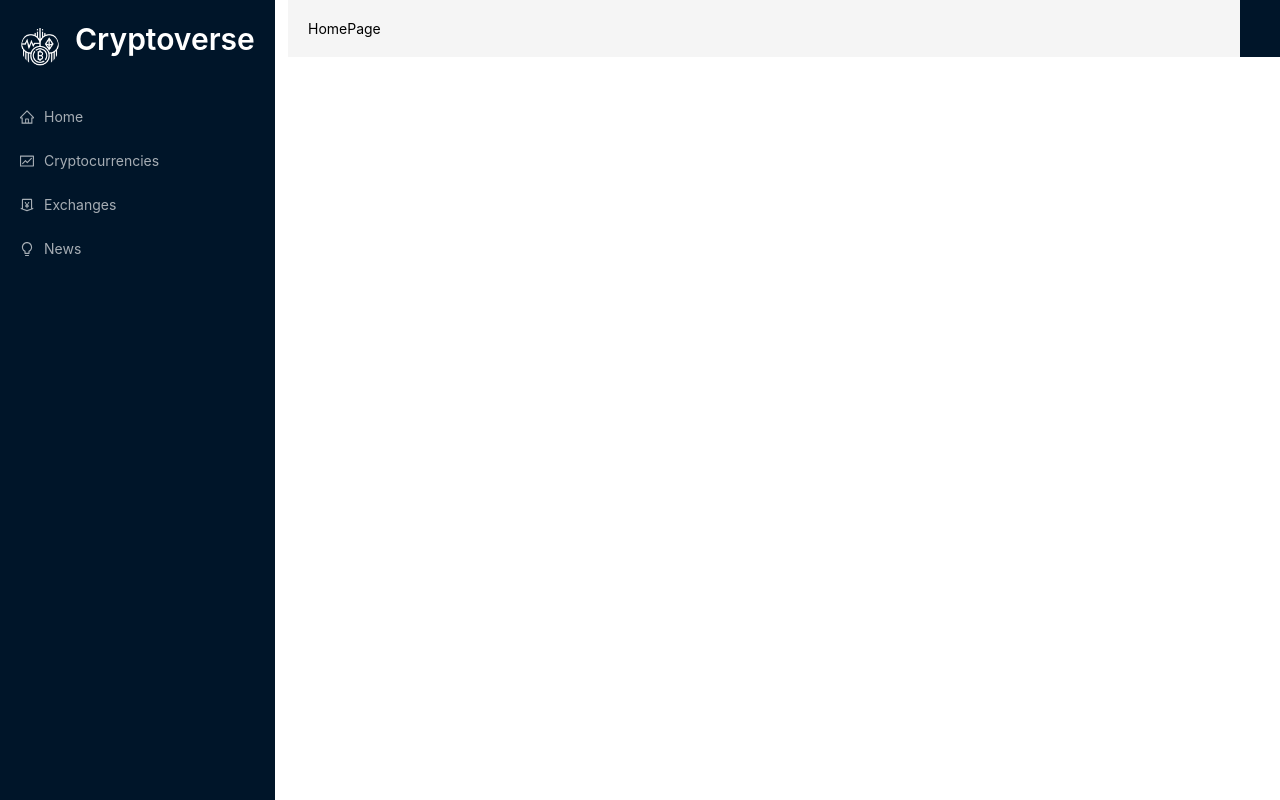
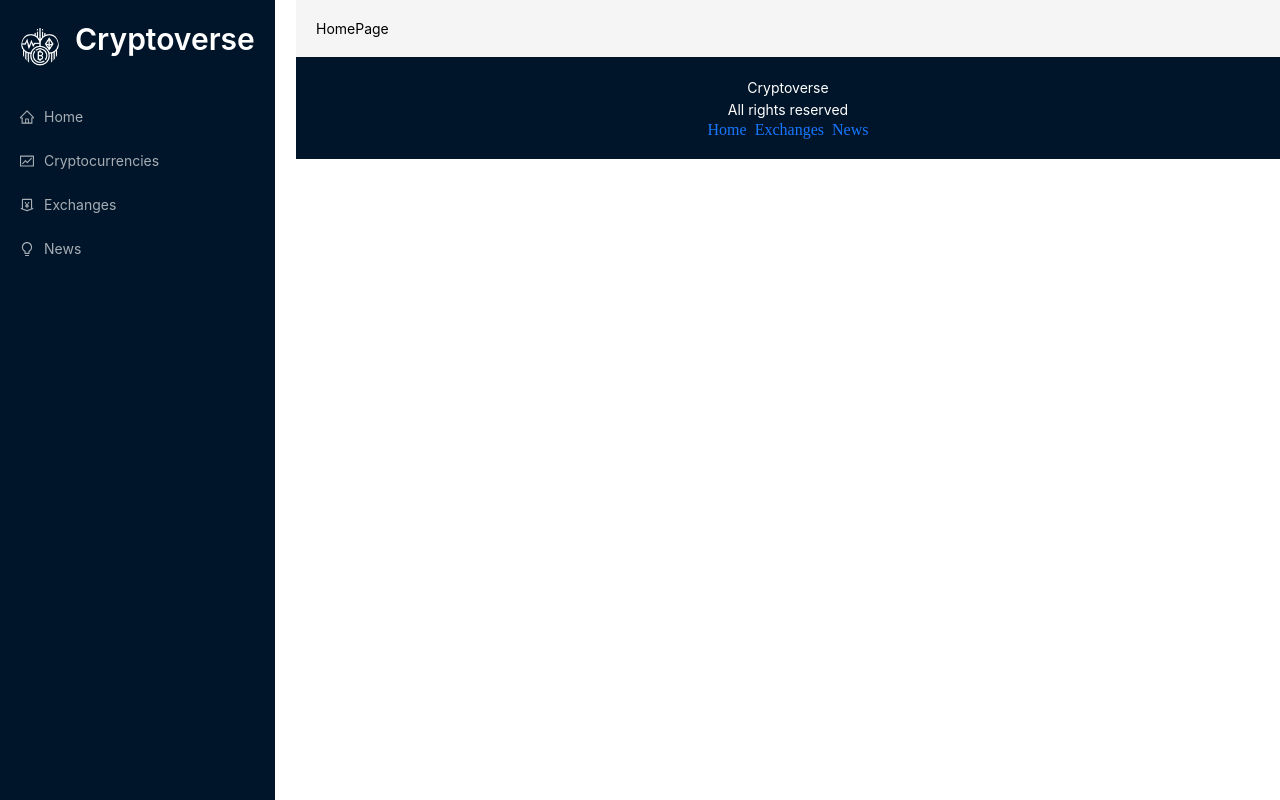
Before and after one commit to viv756/cryptocurrency-app, a React (Vite) app: page / in a window 1280 px wide. Built offline with nearby package versions, Linux system fonts and the light colour scheme.

Commit message:
footer added

```diff
--- a/src/App.jsx
+++ b/src/App.jsx
@@ -1,31 +1,40 @@
 import React from "react";
-import { Routes, Route } from "react-router-dom";
+import { Routes, Route, Link } from "react-router-dom";
 import { Layout, Typography, Space } from "antd";
 import "./App.css";
 import { Navbar, HomePage, Exchanges, Cryptocurrencies, CryptoDetails, News } from "./components";
 
 const App = () => {
   return (
-
-    <div className='app'>
-      <div className='navbar'>
+    <div className="app">
+      <div className="navbar">
         <Navbar />
       </div>
-      <div className='main'>
+      <div className="main">
         <Layout>
-          <div className='routes'>
+          <div className="routes">
             <Routes>
-              <Route path='/' element={<HomePage />} />
-              <Route path='/exchanges' element={<Exchanges />} />
-              <Route path='/cryptocurrencies' element={<Cryptocurrencies />} />
-              <Route path='/crypto/:coinId' element={<CryptoDetails />} />
-              <Route path='/news' element={<News />} />
+              <Route path="/" element={<HomePage />} />
+              <Route path="/exchanges" element={<Exchanges />} />
+              <Route path="/cryptocurrencies" element={<Cryptocurrencies />} />
+              <Route path="/crypto/:coinId" element={<CryptoDetails />} />
+              <Route path="/news" element={<News />} />
             </Routes>
           </div>
         </Layout>
-      </div>
-      <div className='footer'>
 
+        <div className="footer">
+          <Typography.Text level={5} style={{ color: "white", textAlign: "center" }}>
+            Cryptoverse
+            <br />
+            All rights reserved
+          </Typography.Text>
+          <Space>
+            <Link to="/">Home</Link>
+            <Link to="/exchanges">Exchanges</Link>
+            <Link to="/news">News</Link>
+          </Space>
+        </div>
       </div>
     </div>
   );
```
